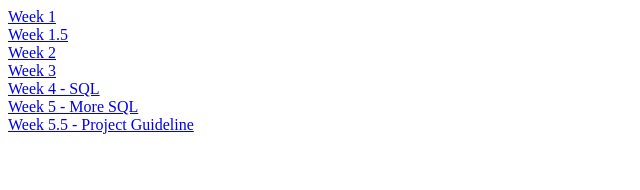
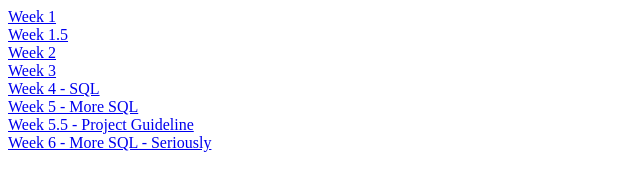
Before and after one commit to chrisfauerbach/info610_fall_2019, a plain HTML site: page index.html in a window 1280 px wide. Shown: the whole page, without its empty margins (0-640 px from the left). Drawn offline with Linux system fonts and the light colour scheme.

Commit message:
Adding link to week 6

```diff
--- a/index.html
+++ b/index.html
@@ -5,3 +5,4 @@
 <a href="./week4/index.html">Week 4 - SQL</a><br/>
 <a href="./week5/index.html">Week 5 - More SQL</a><br/>
 <a href="./week5.5/index.html">Week 5.5 - Project Guideline</a><br/>
+<a href="./week6/index.html">Week 6 - More SQL - Seriously</a><br/>
```
